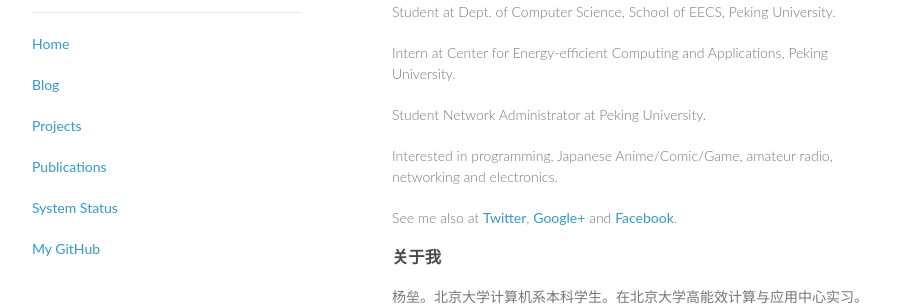
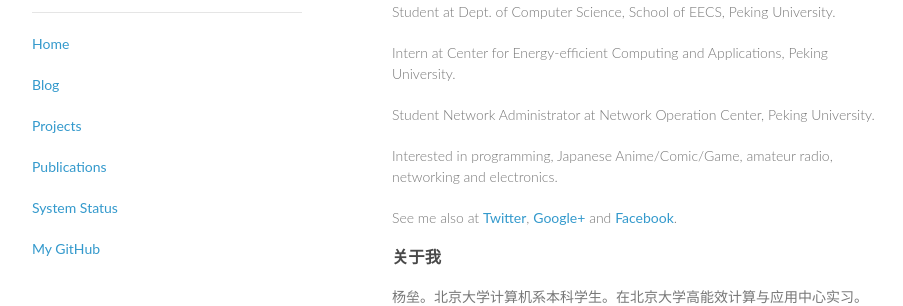
Before and after one commit to yangl1996/homepage, a Jekyll site: the page built from index.html, in a window 1280 px wide and 1182 px high. Shown: the part 138-444 px from the top of the window, without its empty margins (178-1081 px from the left). Built offline with Jekyll 4.4.1, drawn with Linux system fonts in a browser that asks for light colours; some web fonts are replaced; comment, search, counter and statistics services are not loaded.

Commit message:
Update index.html

```diff
--- a/index.html
+++ b/index.html
@@ -10,7 +10,7 @@ title: Lei’s Web | Stay hungry, stay foolish.
 
 <p>Intern at Center for Energy-efficient Computing and Applications, Peking University.</p>
 
-<p>Student Network Administrator at Peking University.</p>
+<p>Student Network Administrator at Network Operation Center, Peking University.</p>
 
 <p>Interested in programming, Japanese Anime/Comic/Game, amateur radio, networking and electronics.</p>
 
```
